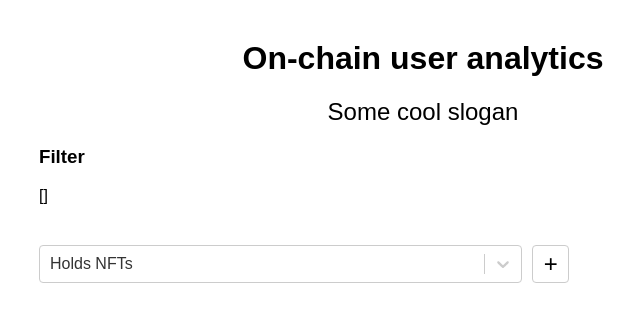
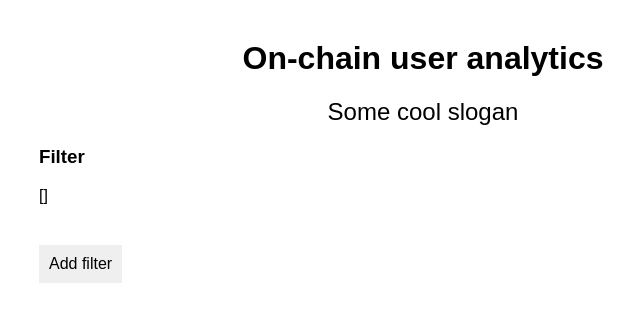
Before and after one commit to maamalama/frontend, a Next.js app: page / in a window 1280 px wide. Shown: the top 322 px of the page, without its empty margins (217-857 px from the left). Built offline with nearby package versions, Linux system fonts and the light colour scheme.

Commit message:
rewrite filter component

```diff
--- a/components/AddFilter.tsx
+++ b/components/AddFilter.tsx
@@ -16,38 +16,40 @@ const options: Options[] = [
 export const AddFilter = () => {
   const addFilter = useFilters((state) => state.addFilter)
 
-  const [currentOption, setCurrentOption] = useState<Options>(options[0])
+  const [isExpanded, setExpanded] = useState(false)
 
   return (
-    <div className={styles.row} style={{ width: '100%', maxWidth: '530px' }}>
-      <Select
-        onChange={(v) => setCurrentOption(v)}
-        defaultValue={options[0]}
-        styles={{ container: (style) => ({ ...style, width: '100%' }) }}
-        options={options}
-      />
+    <div className={`${styles.row} ${styles.container}`} style={{ width: '100%', maxWidth: '530px' }}>
+      <button className={styles.addFilterButton} onClick={() => setExpanded((x) => !x)}>
+        Add filter
+      </button>
+      <div style={{ display: isExpanded ? 'flex' : 'none' }} className={styles.filterList}>
+        {options.map((option) => (
           <button
-        className={styles.plusButton}
+            className={styles.filterButton}
             onClick={() => {
-          if (currentOption.value === 'nft') {
+              if (option.value === 'nft') {
                 addFilter({
                   ...collections[0],
                   amount: '0',
                   type: 'nft'
                 })
-          } else if (currentOption.value === 'erc20') {
+              } else if (option.value === 'erc20') {
                 addFilter({
                   ...tokens[0],
                   amount: '0',
                   type: 'erc20'
                 })
-          } else if (currentOption.value === 'opensea') {
+              } else if (option.value === 'opensea') {
                 addFilter({ type: 'opensea', label: 'Traded on OpenSea' })
               }
+              setExpanded(false)
             }}
           >
-        +
+            {option.label}
           </button>
+        ))}
+      </div>
     </div>
   )
 }
--- a/components/Filter.module.css
+++ b/components/Filter.module.css
@@ -23,7 +23,6 @@
 }
 
 .input,
-.plusButton,
 .deleteButton {
   height: 38px;
   box-sizing: border-box;
@@ -35,14 +34,13 @@
 }
 
 .input:focus,
-.plusButton:focus {
+.deleteButton:focus {
   outline: none;
   border-width: 1px;
   border-color: #2684ff;
   box-shadow: 0 0 0 1px #2684ff;
 }
 
-.plusButton,
 .deleteButton {
   width: 38px;
   display: flex;
@@ -50,13 +48,38 @@
   align-items: center;
   background-color: white;
   cursor: pointer;
+  font-size: 0.8rem;
 }
 
-.plusButton {
-  margin-left: 10px;
-  font-size: 1.5rem;
+.filterList {
+  flex-direction: column;
+
+  gap: 10px;
+  position: absolute;
+  top: 50px;
+  left: 0;
+  border: 1px solid hsl(0, 0%, 80%);
+  background: white;
+  box-shadow: 0px 10px 40px rgba(92, 92, 92, 0.25);
 }
 
-.deleteButton {
-  font-size: 0.8rem;
+.container {
+  position: relative;
 }
+
+.filterButton {
+  background: white;
+  text-align: left;
+}
+
+.filterButton:hover {
+  color: rgb(49, 49, 49);
+  background-color: rgb(187, 187, 187);
+}
+
+.addFilterButton,
+.filterButton {
+  padding: 10px;
+  cursor: pointer;
+  font-size: 1rem;
+}
```
Lines whose indentation alone changed are shown as unchanged.
